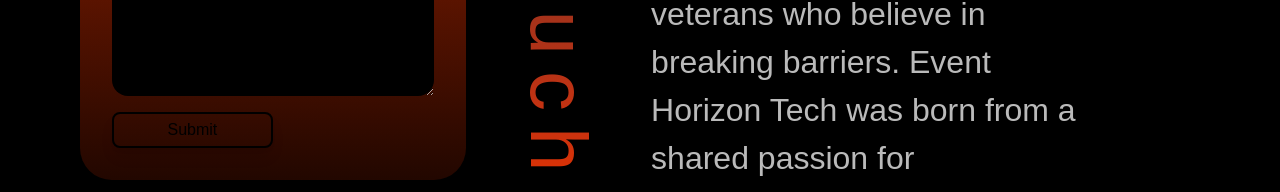
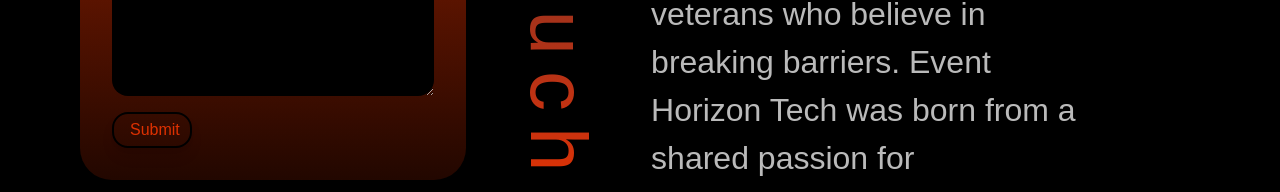
Before and after one commit to EventHorzionTeam/event-horizon, a Next.js app: page /en in a window 1280 px wide. Shown: the part 3331-3523 px from the top of the page. Built offline with nearby package versions, Linux system fonts and the light colour scheme.

Commit message:
submitation form has been fixed

```diff
--- a/app/components/mainPage/section4/index.js
+++ b/app/components/mainPage/section4/index.js
@@ -33,7 +33,7 @@ const SectionFour = () => {
           placeholder="Message"
           className="bg-black py-[1.5rem] px-[1rem] rounded-[1rem] min-h-[10rem]"
         />
-        <button className="border-2 border-black rounded-[0.5rem] text-black w-[50%] py-[0.25rem] px-[1rem] shadow-lg">
+        <button className="border-2 border-black rounded-[1rem] text-[#DE3101] w-[25%] py-[0.25rem] px-[1rem] shadow-lg cursor-pointer">
           Submit
         </button>
       </div>
```
